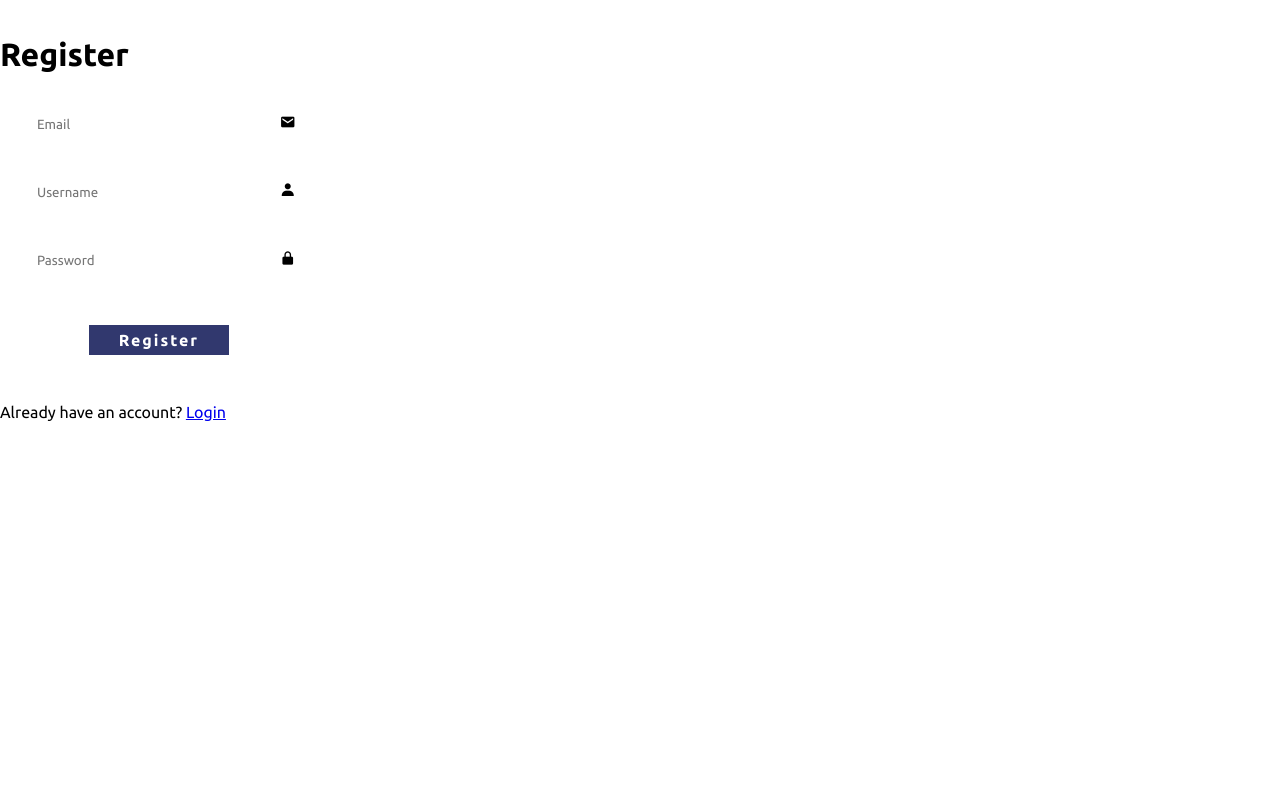
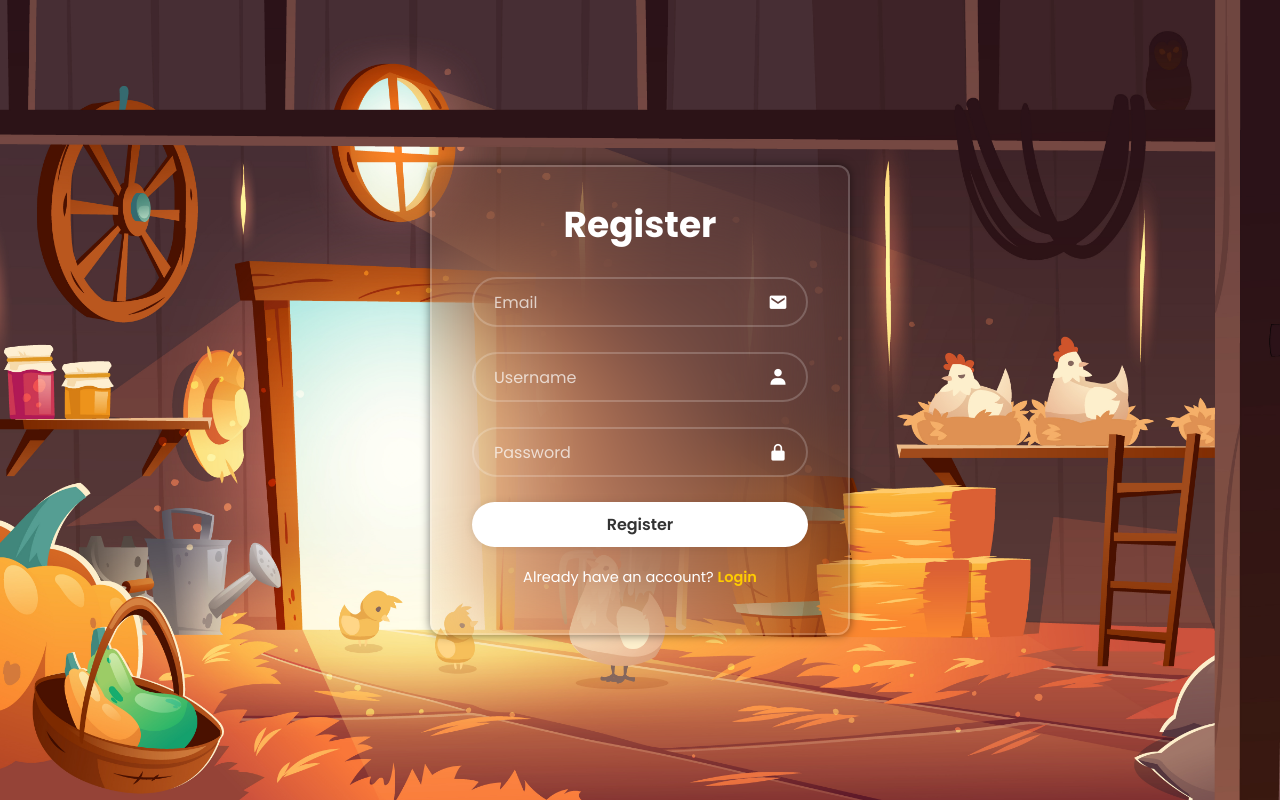
Before and after one commit to leileiloop/chickcare, a Flask app: page /register in a window 1280 px wide. Run offline with Flask 3, Linux system fonts and the light colour scheme; some libraries are stand-ins or nearby versions.

Commit message:
Update register.html

```diff
--- a/templates/register.html
+++ b/templates/register.html
@@ -4,95 +4,50 @@
   <meta charset="UTF-8">
   <meta name="viewport" content="width=device-width, initial-scale=1.0">
   <title>Register Form | Chick Care</title>
-    <link rel="stylesheet" href="{{ url_for('static', filename='css/style.css') }}">
+
+  <!-- Boxicons -->
   <link href='https://unpkg.com/boxicons@2.1.4/css/boxicons.min.css' rel='stylesheet'>
+  <!-- Poppins Font -->
+  <link href="https://fonts.googleapis.com/css2?family=Poppins:wght@400;500;600;700&display=swap" rel="stylesheet">
 
   <style>
-    /* ====================== Registration Form Design (Similar to Login) ========================== */
-    * {
-      margin: 0;
-      padding: 0;
-      box-sizing: border-box;
-      font-family: "Poppins", sans-serif;
-    }
+    /* ====================== Registration Form Design ========================== */
+    * { margin: 0; padding: 0; box-sizing: border-box; font-family: "Poppins", sans-serif; }
     body {
-      display: flex;
-      justify-content: center;
-      align-items: center;
-      min-height: 100vh;
-      background: url({{ url_for('static', filename='imgs/bg.jpg') }}) no-repeat;
-      background-size: cover;
-      background-position: center;
+      display: flex; justify-content: center; align-items: center; min-height: 100vh;
+      background: url({{ url_for('static', filename='imgs/bg.jpg') }}) no-repeat center center/cover;
+      padding: 20px;
     }
     .wrapper {
       width: 420px;
       background: transparent;
-      border: 2px solid rgba(255, 255, 255, .2);
+      border: 2px solid rgba(255, 255, 255, 0.2);
       backdrop-filter: blur(60px);
       color: #fff;
       border-radius: 12px;
       padding: 30px 40px;
+      box-shadow: 0 0 10px rgba(0,0,0,0.5);
     }
-    .wrapper h1 {
-      font-size: 36px;
-      text-align: center;
+    .wrapper h1 { font-size: 36px; text-align: center; margin-bottom: 20px; }
+    .wrapper .input-box { position: relative; width: 100%; height: 50px; margin: 25px 0; }
+    .input-box input {
+      width: 100%; height: 100%; background: transparent;
+      border: 2px solid rgba(255,255,255,0.2); border-radius: 40px;
+      padding: 20px 45px 20px 20px; font-size: 16px; color: #fff; outline: none;
     }
-    .wrapper .input-box {
-      position: relative;
-      width: 100%;
-      height: 50px;
-      margin: 30px 0;
+    .input-box input::placeholder { color: rgba(255,255,255,0.7); }
+    .input-box i { position: absolute; right: 20px; top: 50%; transform: translateY(-50%); font-size: 20px; }
+    .wrapper .btn {
+      width: 100%; height: 45px; background: #fff; border: none; border-radius: 40px;
+      box-shadow: 0 0 10px rgba(0,0,0,0.1); cursor: pointer; font-size: 16px;
+      color: #333; font-weight: 600; transition: background 0.3s;
     }
-    .input-box input {
-      width: 100%;
-      height: 100%;
-      background: transparent;
-      border: none;
-      outline: none;
-      border: 2px solid rgba(255, 255, 255, .2);
-      border-radius: 40px;
-      font-size: 16px;
-      color: #fff;
-      padding: 20px 45px 20px 20px;
-    }
-    .input-box input::placeholder {
-      color: #fff;
-    }
-    .input-box i {
-      position: absolute;
-      right: 20px;
-      top: 50%; /* Adjusted from 30% to 50% for better vertical alignment */
-      transform: translateY(-50%); /* Use translateY instead of translate(-50%) to center vertically */
-      font-size: 20px;
-    }
-    .wrapper .btn {
-      width: 100%;
-      height: 45px;
-      background: #fff;
-      border: none;
-      outline: none;
-      border-radius: 40px;
-      box-shadow: 0 0 10px rgba(0, 0, 0, .1);
-      cursor: pointer;
-      font-size: 16px;
-      color: #333;
-      font-weight: 600;
-    }
-    .wrapper .login-link {
-      font-size: 14.5px;
-      text-align: center;
-      margin: 20px 0 15px;
-    }
-    .login-link p a {
-      color: #fff;
-      text-decoration: none;
-      font-weight: 600;
-    }
-    .login-link p a:hover {
-      text-decoration: underline;
-    }
+    .wrapper .btn:hover { background: #eee; }
+    .wrapper .login-link { font-size: 14.5px; text-align: center; margin: 20px 0 15px; }
+    .login-link p a { color: #ffcc00; font-weight: 600; text-decoration: none; }
+    .login-link p a:hover { text-decoration: underline; }
 
-    /* Added minimal styling for the error message */
+    /* Error/flash message */
     .error-message {
       background-color: rgba(255, 0, 0, 0.7);
       color: #fff;
@@ -107,23 +62,28 @@
 <body>
   <div class="wrapper">
     <h1>Register</h1>
+
+    <!-- Flask error messages -->
     {% if error %}
       <div class="error-message">
         <p>{{ error }}</p>
       </div>
     {% endif %}
+
     <form method="post" action="{{ url_for('register') }}">
-                {# The following line is a placeholder for a Flask-WTF CSRF token. #}
+      {# Optional: CSRF token if using Flask-WTF #}
       {# {{ form.csrf_token }} #}
 
       <div class="input-box">
         <input type="email" name="email" placeholder="Email" required>
         <i class='bx bxs-envelope'></i>
       </div>
+
       <div class="input-box">
         <input type="text" name="username" placeholder="Username" required>
         <i class='bx bxs-user'></i>
       </div>
+
       <div class="input-box">
         <input type="password" name="password" placeholder="Password" required>
         <i class='bx bxs-lock-alt'></i>
@@ -132,11 +92,11 @@
       <input type="hidden" name="role" value="user">
 
       <button type="submit" class="btn">Register</button>
+
       <div class="login-link">
         <p>Already have an account? <a href="{{ url_for('login') }}">Login</a></p>
       </div>
     </form>
   </div>
-    <script src="{{ url_for('static', filename='js/main.js') }}"></script>
 </body>
 </html>
```
Lines whose indentation alone changed are shown as unchanged.
